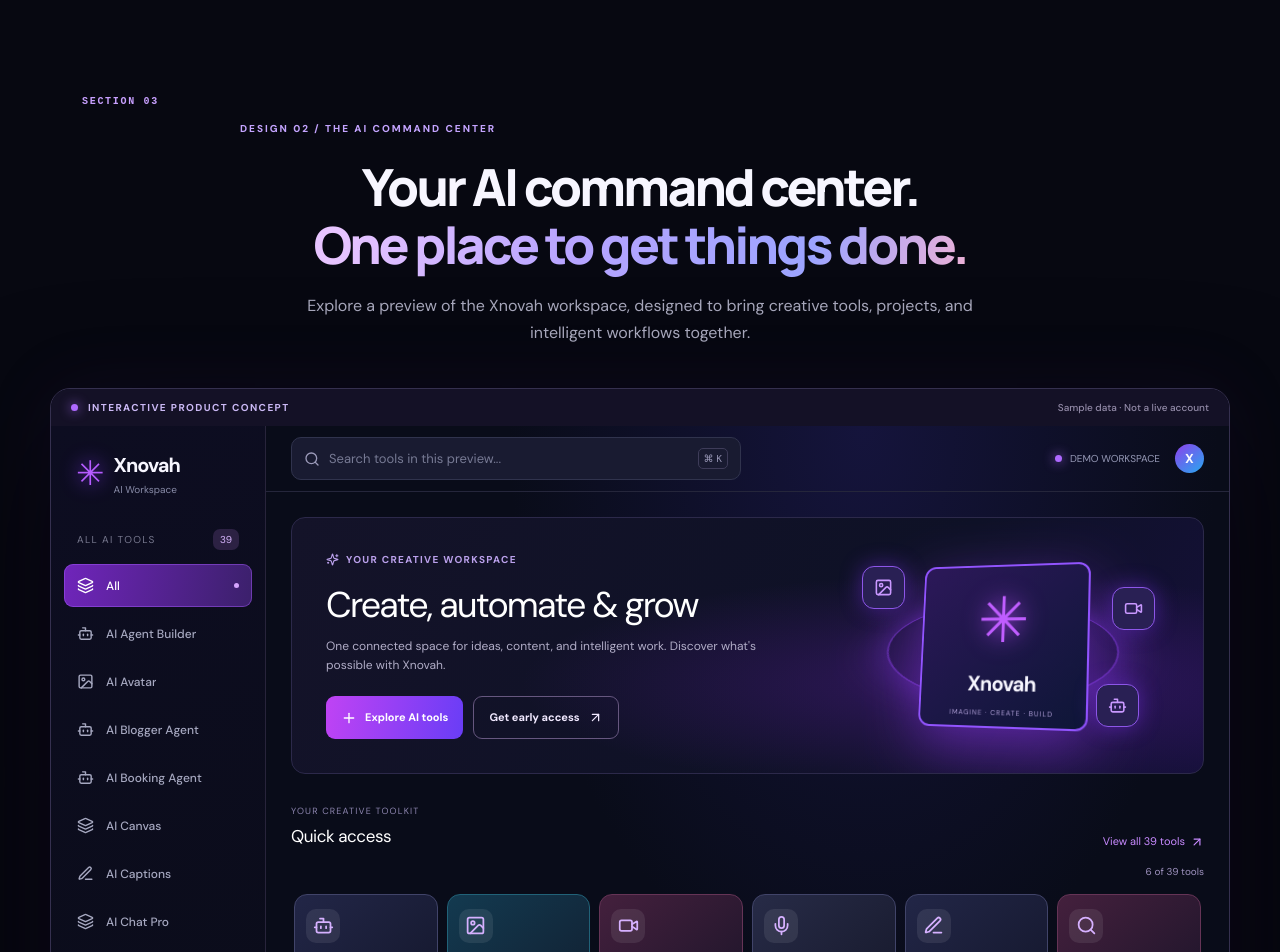
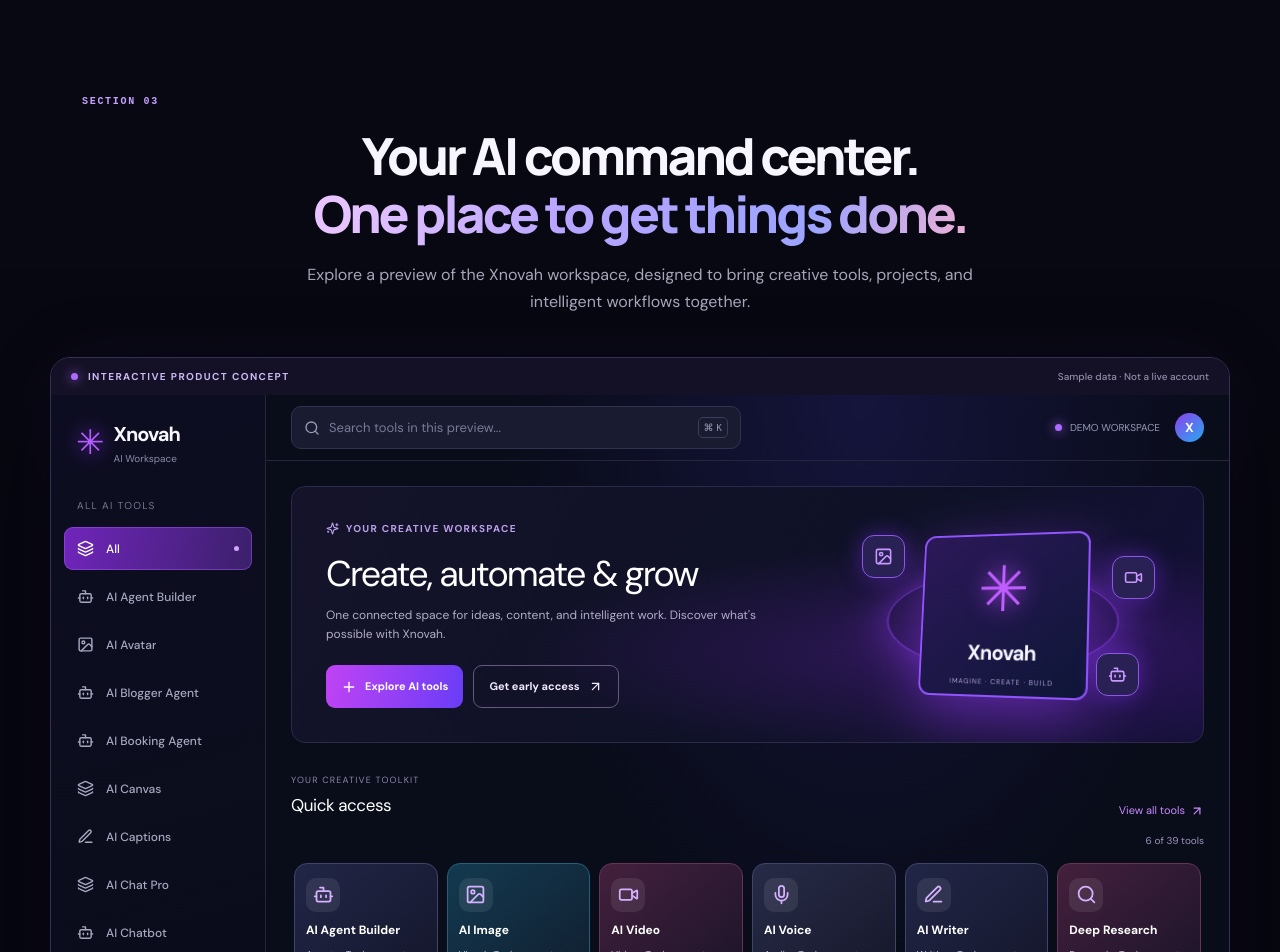
Before and after one commit to AlienRavenWares/Xnovah, a Next.js app: page / in a window 1280 px wide. Shown: the part 2780-3732 px from the top of the page. Built offline with nearby package versions, Linux system fonts and the light colour scheme; a web font is replaced by a local one.

Commit message:
Remove Command Center design eyebrow and all feature-count labels

```diff
--- a/app/dashboard-preview.tsx
+++ b/app/dashboard-preview.tsx
@@ -32,21 +32,21 @@ export default function DashboardPreview({studio}:{studio?:ReactNode}){
  const currentActivity=activeTool?[['Use case explored','Sample · Step 1'],['Creative brief outlined','Sample · Step 2'],['Concept reviewed','Sample · Step 3'],['Next steps planned','Sample · Step 4']]:[['Creative concept prepared','2 hours ago'],['Image ideas organized','5 hours ago'],['Draft reviewed','Yesterday'],['Agent workflow outlined','Yesterday']];
 
  return <section className="section xdash-section" id="feature-universe" aria-label="Xnovah dashboard preview">
-  <div className="shell"><div className="xdash-heading"><div className="eyebrow">DESIGN 02 / THE AI COMMAND CENTER</div><h2>Your AI command center.<br/><span className="gradient-text">One place to get things done.</span></h2><p>Explore a preview of the Xnovah workspace, designed to bring creative tools, projects, and intelligent workflows together.</p></div>
+  <div className="shell"><div className="xdash-heading"><h2>Your AI command center.<br/><span className="gradient-text">One place to get things done.</span></h2><p>Explore a preview of the Xnovah workspace, designed to bring creative tools, projects, and intelligent workflows together.</p></div>
   <div className="xdash-frame" ref={previewTop}>
    <div className="xdash-demo-label"><span className="xdash-live-dot"/> INTERACTIVE PRODUCT CONCEPT <span>Sample data · Not a live account</span></div>
    <div className="xdash-app">
     <aside className={'xdash-sidebar '+(menu?'xdash-sidebar-open':'')}>
      <div className="xdash-brand"><span className="xdash-brand-mark">✳</span><span><strong>Xnovah</strong><small>AI Workspace</small></span><button className="xdash-close" onClick={()=>setMenu(false)} aria-label="Close navigation"><X size={18}/></button></div>
-     <div className="xdash-side-label xdash-tool-list-heading">ALL AI TOOLS <span>39</span></div><nav className="xdash-sidebar-tools" aria-label="39 Xnovah AI tools"><button className={selected===''?'active':''} onClick={openTools}><Layers size={15}/><span>All</span>{selected===''&&<span className="xdash-active-dot"/>}</button>{toolCatalog.map(t=>{const Icon=iconFor(t.category);return <button key={t.name} title={t.name} className={selected===t.name?'active':''} onClick={()=>chooseSidebarTool(t.name)}><Icon size={15}/><span>{t.name}</span>{selected===t.name&&<span className="xdash-active-dot"/>}</button>})}</nav>
+     <div className="xdash-side-label xdash-tool-list-heading">ALL AI TOOLS</div><nav className="xdash-sidebar-tools" aria-label="Xnovah AI tools"><button className={selected===''?'active':''} onClick={openTools}><Layers size={15}/><span>All</span>{selected===''&&<span className="xdash-active-dot"/>}</button>{toolCatalog.map(t=>{const Icon=iconFor(t.category);return <button key={t.name} title={t.name} className={selected===t.name?'active':''} onClick={()=>chooseSidebarTool(t.name)}><Icon size={15}/><span>{t.name}</span>{selected===t.name&&<span className="xdash-active-dot"/>}</button>})}</nav>
      <div className="xdash-upgrade"><span>✦ WORKSPACE PREVIEW</span><strong>Imagine more with Xnovah.</strong><p>Explore the tools that bring your ideas to life.</p><a href="#features">Explore AI tools <ArrowUpRight size={14}/></a></div>
     </aside>
     <div className="xdash-body">
-     <div className={"xdash-mobile-tool-picker "+(previewVisible?"xdash-picker-visible":"")}><button className={'xdash-mobile-tool-trigger '+(mobileToolsOpen?'expanded':'')} aria-expanded={mobileToolsOpen} aria-controls="xdash-mobile-tool-options" aria-label="Choose an AI tool from the 39-tool explorer" onClick={()=>setMobileToolsOpen(!mobileToolsOpen)}><span><Layers size={16}/><span><small>EXPLORE 39 AI TOOLS</small><strong>{activeTool?activeTool.name:'Select an AI tool'}</strong></span></span><ChevronRight size={18} className="xdash-mobile-tool-chevron"/></button><div id="xdash-mobile-tool-options" className={'xdash-mobile-tool-options '+(mobileToolsOpen?'open':'')} aria-hidden={!mobileToolsOpen}><button className={!activeTool?'active':''} tabIndex={mobileToolsOpen?0:-1} onClick={()=>{openTools();previewTop.current?.scrollIntoView({behavior:'smooth',block:'start'})}}><Layers size={15}/> All 39 tools</button>{toolCatalog.map(t=>{const Icon=iconFor(t.category);return <button key={t.name} tabIndex={mobileToolsOpen?0:-1} className={selected===t.name?'active':''} onClick={()=>chooseSidebarTool(t.name)}><Icon size={15}/><span>{t.name}</span>{selected===t.name&&<CheckCircle2 size={14}/>}</button>})}</div></div>
+     <div className={"xdash-mobile-tool-picker "+(previewVisible?"xdash-picker-visible":"")}><button className={'xdash-mobile-tool-trigger '+(mobileToolsOpen?'expanded':'')} aria-expanded={mobileToolsOpen} aria-controls="xdash-mobile-tool-options" aria-label="Choose an AI tool" onClick={()=>setMobileToolsOpen(!mobileToolsOpen)}><span><Layers size={16}/><span><small>EXPLORE AI TOOLS</small><strong>{activeTool?activeTool.name:'Select an AI tool'}</strong></span></span><ChevronRight size={18} className="xdash-mobile-tool-chevron"/></button><div id="xdash-mobile-tool-options" className={'xdash-mobile-tool-options '+(mobileToolsOpen?'open':'')} aria-hidden={!mobileToolsOpen}><button className={!activeTool?'active':''} tabIndex={mobileToolsOpen?0:-1} onClick={()=>{openTools();previewTop.current?.scrollIntoView({behavior:'smooth',block:'start'})}}><Layers size={15}/> All tools</button>{toolCatalog.map(t=>{const Icon=iconFor(t.category);return <button key={t.name} tabIndex={mobileToolsOpen?0:-1} className={selected===t.name?'active':''} onClick={()=>chooseSidebarTool(t.name)}><Icon size={15}/><span>{t.name}</span>{selected===t.name&&<CheckCircle2 size={14}/>}</button>})}</div></div>
      <div className="xdash-topbar"><button className="xdash-menu" onClick={()=>setMenu(!menu)} aria-label="Toggle dashboard navigation"><Menu size={19}/></button><div className="xdash-search"><Search size={16}/><input aria-label="Search preview tools" placeholder="Search tools in this preview..." value={search} onChange={e=>setSearch(e.target.value)}/><span>⌘ K</span></div><span className="xdash-topright"><span className="xdash-online"/> DEMO WORKSPACE</span><span className="xdash-avatar">X</span></div>
      <div className="xdash-content">
       <div className="xdash-hero"><div className="xdash-hero-copy"><span className="xdash-kicker"><Sparkles size={13}/> YOUR CREATIVE WORKSPACE</span><h3>{tab==='Dashboard'?'Create, automate & grow':tab==='AI Tools'?'Explore your AI toolkit':tab==='Projects'?'Everything in progress':tab==='Analytics'?'Your workspace at a glance':tab==='Integrations'?'Keep your tools connected':tab==='AI Agents'?'Meet your AI teammates':tab==='Workflows'?'Turn ideas into workflows':tab}</h3><p>One connected space for ideas, content, and intelligent work. Discover what's possible with Xnovah.</p><div className="xdash-hero-actions"><button onClick={openTools}><Plus size={16}/> Explore AI tools</button><a href="#waitlist">Get early access <ArrowUpRight size={15}/></a></div></div><div className="xdash-hero-art" aria-hidden="true"><div className="xdash-art-halo"/><div className="xdash-art-window"><span>✳</span><strong>Xnovah</strong><small>IMAGINE · CREATE · BUILD</small></div><span className="xdash-art-chip chip1"><ImageIcon size={19}/></span><span className="xdash-art-chip chip2"><Video size={19}/></span><span className="xdash-art-chip chip3"><Bot size={19}/></span></div></div>
-      <div className="xdash-section-title"><div><span className="xdash-overline">YOUR CREATIVE TOOLKIT</span><h4>{activeTool?activeTool.name:showAll?'All 39 AI tools':'Quick access'}</h4></div><button onClick={()=>{if(activeTool){openTools();setSearch('')}else{setShowAll(!showAll);setCategory('All');setSearch('')}}}>{activeTool?'View all 39 tools':showAll?'Show featured tools':'View all 39 tools'} <ArrowUpRight size={14}/></button></div>
+      <div className="xdash-section-title"><div><span className="xdash-overline">YOUR CREATIVE TOOLKIT</span><h4>{activeTool?activeTool.name:showAll?'All AI tools':'Quick access'}</h4></div><button onClick={()=>{if(activeTool){openTools();setSearch('')}else{setShowAll(!showAll);setCategory('All');setSearch('')}}}>{activeTool?'View all tools':showAll?'Show featured tools':'View all tools'} <ArrowUpRight size={14}/></button></div>
       {!activeTool&&<><div className="xdash-catalog-filters">{(showAll||search||category!=='All')&&categories.map(c=><button key={c} className={category===c?'active':''} onClick={()=>{setCategory(c);setShowAll(true)}}>{c}</button>)}<span>{matches.length} of 39 tools</span></div>
       <div className="xdash-tools">{matches.length?matches.map(t=>{const Icon=iconFor(t.category);return <button key={t.name} className={'xdash-tool '+colors[toolCatalog.indexOf(t)%colors.length]+(selected===t.name?' chosen':'')} onClick={()=>choose(t.name)}><span className="xdash-tool-icon"><Icon size={21}/></span><strong>{t.name}</strong><small>{t.category} · Tool concept</small><ArrowUpRight className="xdash-tool-arrow" size={15}/></button>}):<div className="xdash-empty">No matching preview tools. Try another search.</div>}</div></>}
       {activeTool&&<div className="xdash-tool-detail" aria-live="polite"><div className="xdash-detail-icon">{(()=>{const Icon=iconFor(activeTool.category);return <Icon size={25}/>})()}</div><div className="xdash-detail-copy"><span className="xdash-overline">{activeTool.category.toUpperCase()} / XNOVAH AI TOOL</span><h4>{activeTool.name}</h4><p>{activeTool.description}</p><span className="xdash-detail-note">Interactive feature concept · Explore the possibilities before launch</span></div><button className="xdash-detail-close" onClick={()=>{setSelected('');setTab('AI Tools')}} aria-label="Close tool details"><X size={17}/></button></div>}
```
